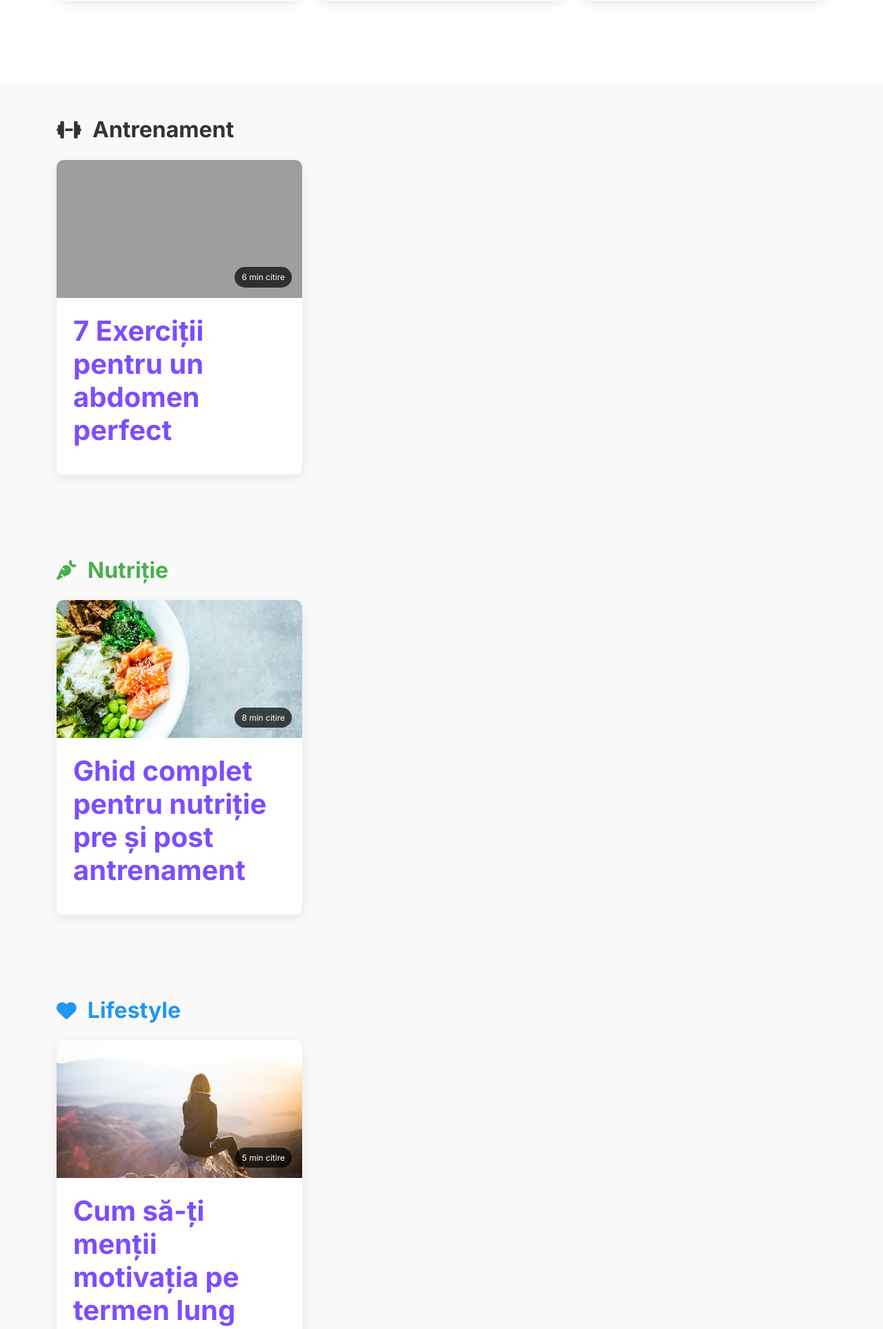
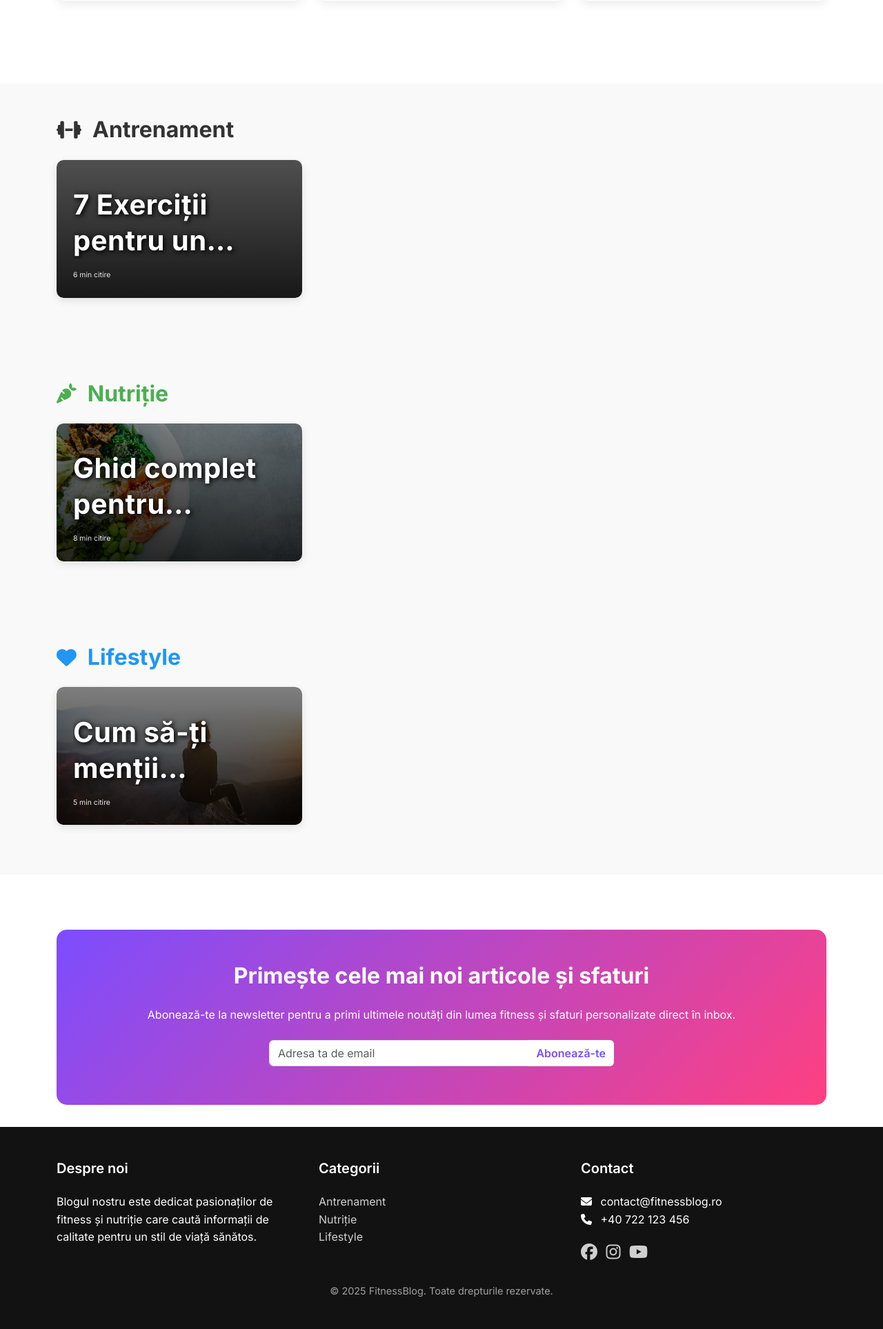
Before and after one commit to GaitanS/BlogFitness, a Django app: page / in a window 1280 px wide. Shown: the part 1342-3269 px from the top of the page at 69% size. Run offline with Django 5.2, Linux system fonts and the light colour scheme; data comes from the database, SQL or seed files in the repository; both versions use the stored data as it was after the commit; grey boxes are pictures that could not be loaded.

Commit message:
update carduri

```diff
--- a/blog/templatetags/blog_extras.py
+++ b/blog/templatetags/blog_extras.py
@@ -9,3 +9,14 @@ def get_item(dictionary, key):
     Usage: {{ dictionary|get_item:key }}
     """
     return dictionary.get(key)
+
+@register.filter(name='truncate_title')
+def truncate_title(value, length):
+    """
+    Truncates a string to a specified length, adding an ellipsis if it exceeds the length.
+    Usage: {{ title|truncate_title:50 }}
+    """
+    length = int(length)
+    if len(value) > length:
+        return value[:length] + "..."
+    return value
--- a/static/css/styles.css
+++ b/static/css/styles.css
@@ -283,21 +283,38 @@ a:hover {
 }
 
 .category-card {
+    position: relative;
     border-radius: 10px;
     overflow: hidden;
-    box-shadow: 0 5px 15px rgba(0, 0, 0, 0.08);
+    height: 100%;
     transition: all 0.3s ease;
-    height: 100%;
+    box-shadow: 0 4px 12px rgba(0, 0, 0, 0.1);
 }
 
 .category-card:hover {
     transform: translateY(-5px);
-    box-shadow: 0 10px 20px rgba(0, 0, 0, 0.12);
+    box-shadow: 0 8px 16px rgba(0, 0, 0, 0.15);
+}
+
+.category-card:hover .category-img::before {
+    background: linear-gradient(to bottom, rgba(0, 0, 0, 0.4), rgba(0, 0, 0, 0.9));
 }
 
 .category-img {
     position: relative;
     height: 200px;
+}
+
+.category-img::before {
+    content: '';
+    position: absolute;
+    top: 0;
+    left: 0;
+    width: 100%;
+    height: 100%;
+    background: linear-gradient(to bottom, rgba(0, 0, 0, 0.5), rgba(0, 0, 0, 0.85));
+    border-radius: 10px;
+    overflow: hidden;
 }
 
 .category-img img {
@@ -306,26 +323,44 @@ a:hover {
     object-fit: cover;
 }
 
-.category-time {
+.category-content {
     position: absolute;
-    bottom: 15px;
-    right: 15px;
-    background-color: rgba(0, 0, 0, 0.7);
+    bottom: 0;
+    left: 0;
+    width: 100%;
+    padding: 1.5rem;
     color: white;
-    padding: 5px 10px;
-    border-radius: 20px;
-    font-size: 0.75rem;
+    z-index: 1;
+    text-align: left;
 }
 
-.category-content {
-    padding: 1.5rem;
-    background-color: white;
+.category-time {
+    color: rgba(255, 255, 255, 0.9);
+    font-size: 0.65rem;
+    margin-top: 0.5rem;
 }
 
 .category-title {
-    font-size: 1.2rem;
+    font-size: 1rem;
     font-weight: 700;
     margin-bottom: 0;
+    text-shadow: 2px 2px 6px rgba(0, 0, 0, 0.9), 0 0 10px rgba(0, 0, 0, 0.5);
+    line-height: 1.3;
+    letter-spacing: 0.5px;
+    max-width: 90%;
+    display: -webkit-box;
+    -webkit-line-clamp: 2;
+    -webkit-box-orient: vertical;
+    overflow: hidden;
+}
+
+.category-title a {
+    color: white;
+    text-decoration: none;
+}
+
+.category-title a:hover {
+    color: rgba(255, 255, 255, 0.9);
 }
 
 /* Newsletter Section */
@@ -550,6 +585,14 @@ a:hover {
     .share-buttons {
         flex-direction: column;
     }
+
+    .category-title {
+        font-size: 1.3rem;
+    }
+
+    .category-content {
+        padding: 1.25rem;
+    }
 }
 
 @media (max-width: 576px) {
@@ -565,4 +608,16 @@ a:hover {
         flex-direction: column;
         gap: 0.5rem;
     }
+
+    .category-title {
+        font-size: 1.2rem;
+    }
+
+    .category-content {
+        padding: 1rem;
+    }
+
+    .category-img::before {
+        background: linear-gradient(to bottom, rgba(0, 0, 0, 0.6), rgba(0, 0, 0, 0.9));
+    }
 }
--- a/templates/blog/home.html
+++ b/templates/blog/home.html
@@ -138,10 +138,10 @@
                 <div class="category-card">
                     <div class="category-img">
                         <img src="{{ article.featured_image.url }}" alt="{{ article.title }}">
+                        <div class="category-content">
+                            <h3 class="category-title"><a href="{% url 'blog:article_detail' article.slug %}">{{ article.title|truncate_title:30 }}</a></h3>
                             <div class="category-time">{{ article.read_time }} min citire</div>
                         </div>
-                    <div class="category-content">
-                        <h3 class="category-title"><a href="{% url 'blog:article_detail' article.slug %}">{{ article.title }}</a></h3>
                     </div>
                 </div>
             </div>
@@ -151,10 +151,10 @@
                 <div class="category-card">
                     <div class="category-img">
                         <img src="{% static 'images/placeholder.webp' %}" alt="Placeholder">
+                        <div class="category-content">
+                            <h3 class="category-title">Placeholder article</h3>
                             <div class="category-time">4 min citire</div>
                         </div>
-                    <div class="category-content">
-                        <h3 class="category-title">Placeholder article</h3>
                     </div>
                 </div>
             </div>
@@ -162,10 +162,10 @@
                 <div class="category-card">
                     <div class="category-img">
                         <img src="{% static 'images/placeholder.webp' %}" alt="Placeholder">
+                         <div class="category-content">
+                            <h3 class="category-title">Placeholder article</h3>
                             <div class="category-time">3 min citire</div>
                         </div>
-                    <div class="category-content">
-                        <h3 class="category-title">Placeholder article</h3>
                     </div>
                 </div>
             </div>
@@ -173,10 +173,10 @@
                 <div class="category-card">
                     <div class="category-img">
                         <img src="{% static 'images/placeholder.webp' %}" alt="Placeholder">
+                        <div class="category-content">
+                            <h3 class="category-title">Placeholder article</h3>
                             <div class="category-time">5 min citire</div>
                         </div>
-                    <div class="category-content">
-                        <h3 class="category-title">Placeholder article</h3>
                     </div>
                 </div>
             </div>
```
Also changed, not shown: db.sqlite3. Lines whose indentation alone changed are shown as unchanged.
